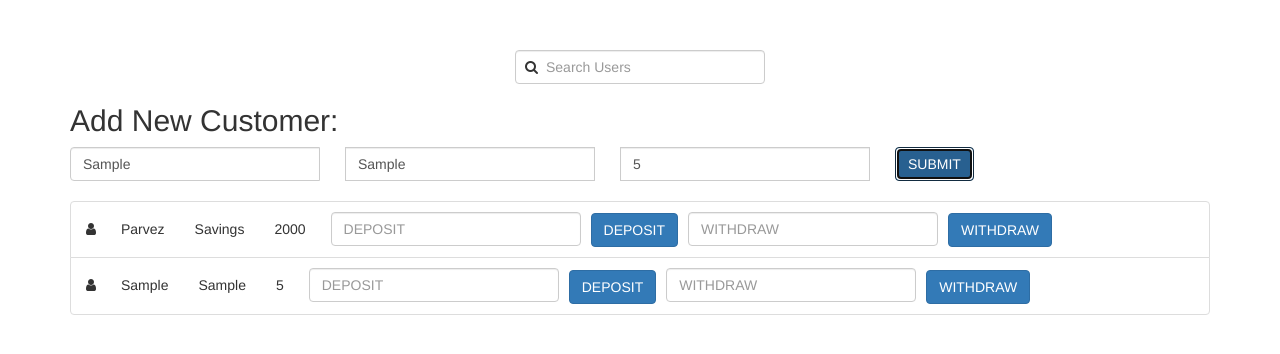
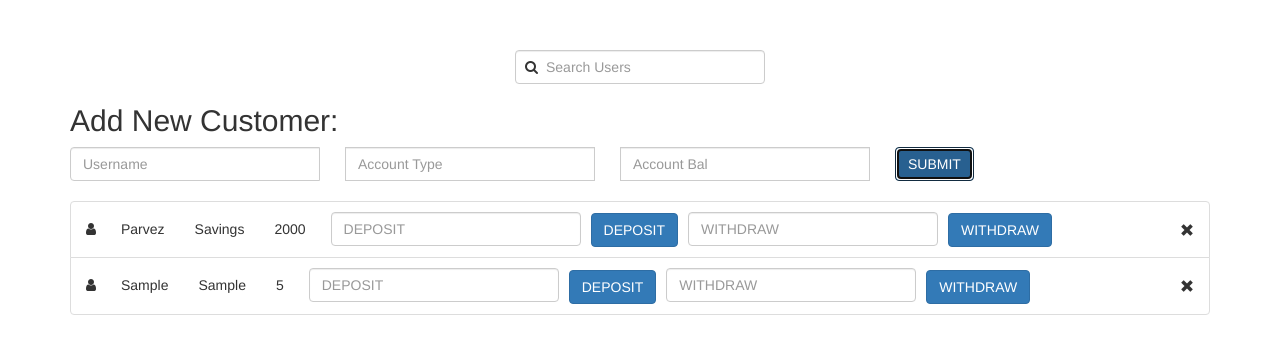
Before and after one commit to imparvez/banking-app-vanilla-js, a plain HTML site: page index.html in a window 1280 px wide. Both pictures are taken after typing "Sample", "Sample", "5" into the empty fields and a click on the button "SUBMIT". Drawn offline with nearby package versions, Linux system fonts and the light colour scheme.

Commit message:
Delete user functionality

```diff
--- a/script.js
+++ b/script.js
@@ -13,6 +13,11 @@ var banking = {
 	},
 	renderList:  function(list){
 		var ul = document.getElementById("lists");
+		ul.addEventListener("click", function(e){
+			if (e.target && e.target.matches("span.glyphicon-remove")) {
+		    	e.target.parentElement.style.display = "none";
+			}
+		});
 		var li = "";
 		for(i in list){
 			li += "<li class='list-group-item'>";
@@ -24,6 +29,7 @@ var banking = {
 			li += "<button type='button' class='btn btn-primary' onclick='helper.addDeposit(deposit"+i+", "+i+")' id='addDeposit'>DEPOSIT</button>";
 			li += "<input type='number' class='form-control' placeholder='WITHDRAW' id='withdraw"+i+"'/>";
 			li += "<button type='button' class='btn btn-primary' onclick='helper.withdraw(withdraw"+i+", "+i+")' id='withdraw'>WITHDRAW</button>";
+			li += "<span class='glyphicon glyphicon-remove pull-right' aria-hidden='true'></span>";
 			li += "</li>";
 		}
 		ul.innerHTML = li;
@@ -39,7 +45,9 @@ var helper = {
 		var accountType = document.getElementById('accountType').value;
 		var accountBal = document.getElementById('accountBal').value;
 		banking.addBankCustomer({name, accountType, accountBal});
-		name = "";
+		document.getElementById('name').value = "";
+		document.getElementById('accountType').value = "";
+		document.getElementById('accountBal').value = "";
 		banking.renderList(banking.bankCustomer);
 	},
 	filterLists: function(){
--- a/style.css
+++ b/style.css
@@ -49,3 +49,7 @@
     display: inline-block;
     margin: 0 10px;
 }
+
+.glyphicon.glyphicon-remove.pull-right {
+    margin-top: 10px;
+}
```
